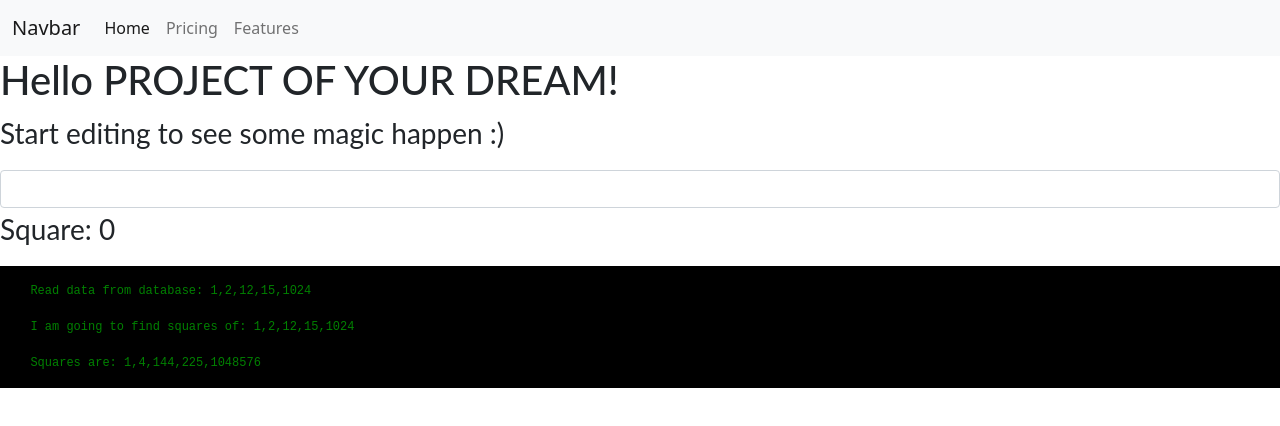
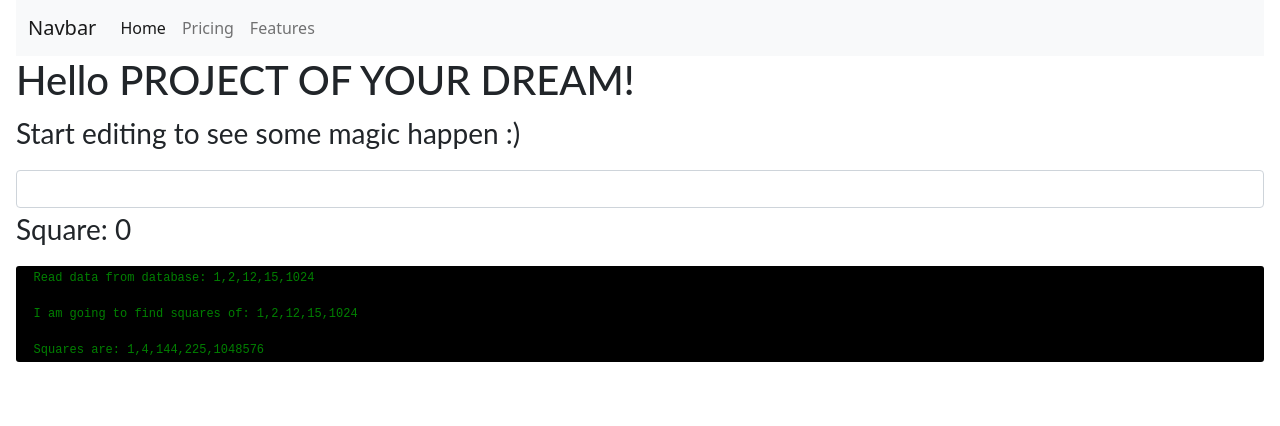
Before and after one commit to uladzimir-miadzinski/angular-ivy-ultra-bad-project, an Angular app: page / in a window 1280 px wide. Shown: the top 426 px of the page. Built offline with nearby package versions, Linux system fonts and the light colour scheme.

Commit message:
2 files modified

```diff
--- a/src/app/app.component.scss
+++ b/src/app/app.component.scss
@@ -1,3 +1,9 @@
 p {
   font-family: Lato;
 }
+
+:host {
+  display: block;
+  margin-left: 1rem;
+  margin-right: 1rem;
+}
--- a/src/app/database-calculations/database-calculations.component.scss
+++ b/src/app/database-calculations/database-calculations.component.scss
@@ -3,5 +3,6 @@ pre {
   color: green;
   font-size: 12px;
   font-family: monospace;
-  padding: 1rem;
+  padding: 0.2rem;
+  border-radius: 3px;
 }
```
